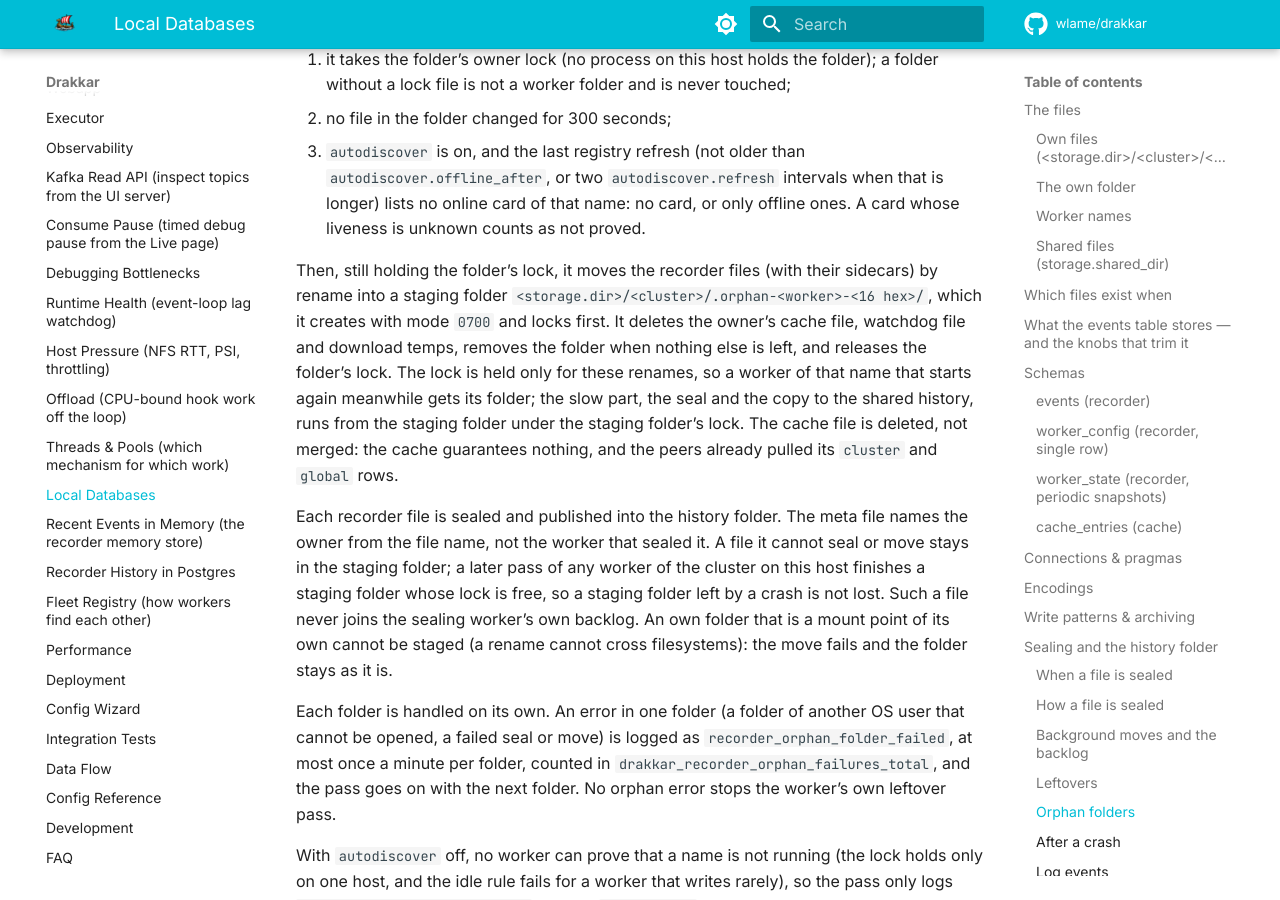
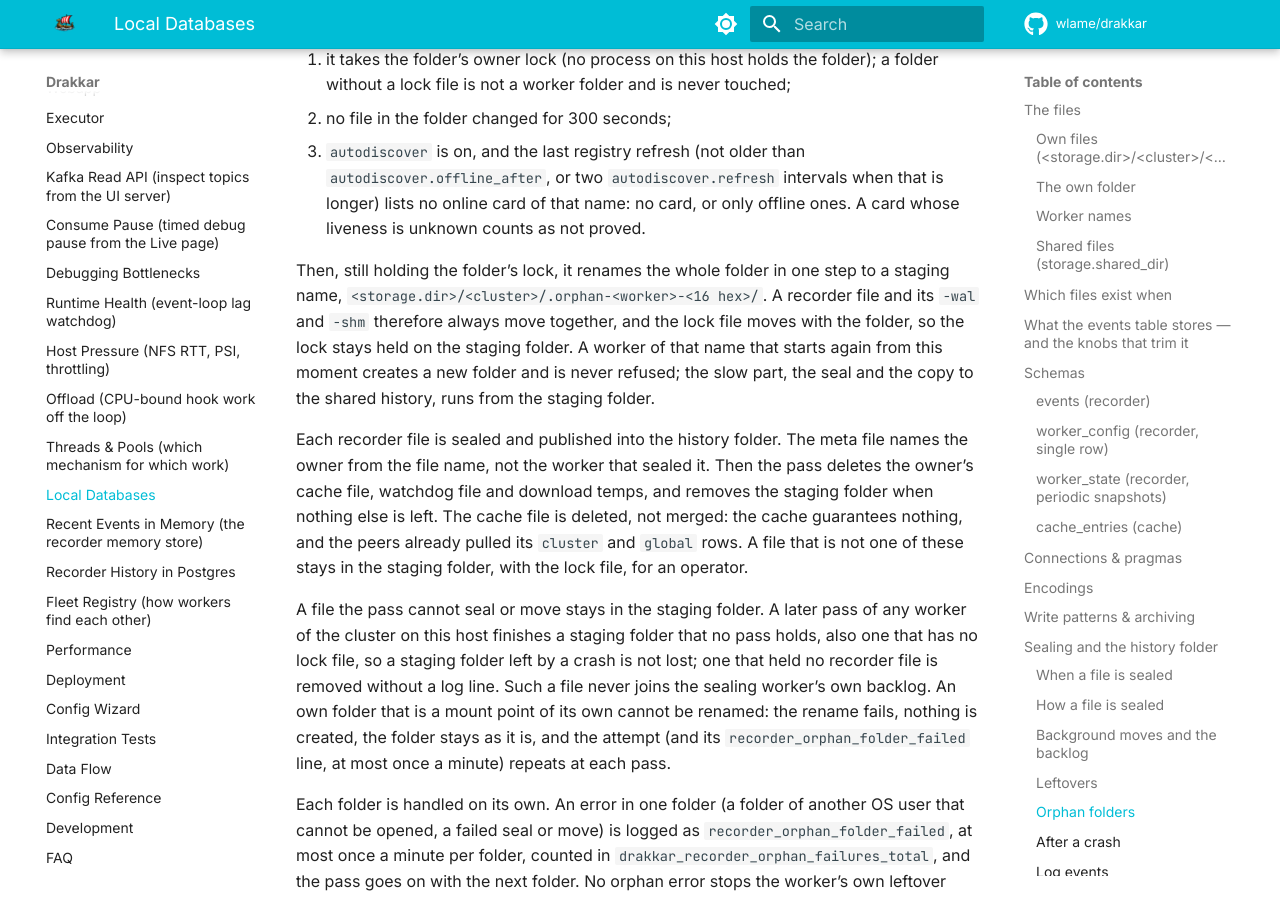
Before and after one commit to wlame/drakkar, an MkDocs documentation site: the page built from docs/local-databases.md, in a window 1280 px wide and 900 px high, scrolled down 14789 px. Built offline with MkDocs 1.6.1 and Material for MkDocs 9.7.7, drawn with Linux system fonts in a browser that asks for light colours; comment, search, counter and statistics services are not loaded; some of the changed text lies outside the part shown.

Commit message:
Move an orphan folder to its staging name in one rename under its lock.

```diff
--- a/docs/local-databases.md
+++ b/docs/local-databases.md
@@ -607,26 +607,31 @@ it can prove that the name is dead:
    or only offline ones. A card whose liveness is unknown counts as not
    proved.
 
-Then, still holding the folder's lock, it moves the recorder files (with
-their sidecars) by rename into a staging folder
-`<storage.dir>/<cluster>/.orphan-<worker>-<16 hex>/`, which it creates with
-mode `0700` and locks first. It deletes the owner's cache file, watchdog
-file and download temps, removes the folder when nothing else is left, and
-releases the folder's lock. The lock is held only for these renames, so a
-worker of that name that starts again meanwhile gets its folder; the slow
-part, the seal and the copy to the shared history, runs from the staging
-folder under the staging folder's lock. The cache file is deleted, not
-merged: the cache guarantees nothing, and the peers already pulled its
-`cluster` and `global` rows.
+Then, still holding the folder's lock, it renames the whole folder in one
+step to a staging name, `<storage.dir>/<cluster>/.orphan-<worker>-<16 hex>/`.
+A recorder file and its `-wal` and `-shm` therefore always move together,
+and the lock file moves with the folder, so the lock stays held on the
+staging folder. A worker of that name that starts again from this moment
+creates a new folder and is never refused; the slow part, the seal and the
+copy to the shared history, runs from the staging folder.
 
 Each recorder file is sealed and published into the history folder. The
 meta file names the owner from the file name, not the worker that sealed
-it. A file it cannot seal or move stays in the staging folder; a later
+it. Then the pass deletes the owner's cache file, watchdog file and download
+temps, and removes the staging folder when nothing else is left. The cache
+file is deleted, not merged: the cache guarantees nothing, and the peers
+already pulled its `cluster` and `global` rows. A file that is not one of
+these stays in the staging folder, with the lock file, for an operator.
+
+A file the pass cannot seal or move stays in the staging folder. A later
 pass of any worker of the cluster on this host finishes a staging folder
-whose lock is free, so a staging folder left by a crash is not lost. Such a
-file never joins the sealing worker's own backlog. An own folder that is a
-mount point of its own cannot be staged (a rename cannot cross
-filesystems): the move fails and the folder stays as it is.
+that no pass holds, also one that has no lock file, so a staging folder
+left by a crash is not lost; one that held no recorder file is removed
+without a log line. Such a file never joins the sealing worker's own
+backlog. An own folder that is a mount point of its own cannot be renamed:
+the rename fails, nothing is created, the folder stays as it is, and the
+attempt (and its `recorder_orphan_folder_failed` line, at most once a
+minute) repeats at each pass.
 
 Each folder is handled on its own. An error in one folder (a folder of
 another OS user that cannot be opened, a failed seal or move) is logged as
@@ -676,9 +681,9 @@ The Kafka side of a crash is in [Deployment](deployment.md#sudden-restart).
 | `recorder_sealed` | A sealed file reached the history folder. Fields: `db_path`, `destination`, `crossed_filesystems`, `size_bytes`, `events`. |
 | `recorder_leftover_sealed` | The same, for a leftover. For a file of an orphan folder it also carries `orphan_worker`. |
 | `recorder_seal_failed` | A seal or a move failed. Field `stage` is `seal` or `publish`. The file stays in the backlog. |
-| `recorder_orphan_folder_sealed` | info. Every recorder file of an [orphan folder](#orphan-folders) (or of a staging folder a dead sealer left) reached the history folder. Fields: `folder`, `worker`, `files`, `folder_removed`. |
+| `recorder_orphan_folder_sealed` | info. Every recorder file of an [orphan folder](#orphan-folders) (or of a staging folder a dead sealer left, when it held at least one) reached the history folder. Fields: `folder`, `worker`, `files`, `folder_removed`. |
 | `recorder_orphan_folder_found` | warning. An orphan folder that no process holds and whose files are idle, but that cannot be sealed; once per folder and reason per process. Fields: `folder`, `worker`, `reason` (`no_registry`: `autodiscover` is off; `registry_unknown`: the registry has not judged the name for an hour), `hint`. |
-| `recorder_orphan_folder_failed` | warning. An orphan folder or a staging folder failed at one step; at most once a minute per folder. Fields: `folder`, `worker`, `stage` (`list`, `lock`, `idle`, `stage`, `cleanup`, `seal`, `publish`), `error`, `error_type`, `suppressed`. The pass goes on with the next folder. |
+| `recorder_orphan_folder_failed` | warning. An orphan folder or a staging folder failed at one step; at most once a minute per folder. Fields: `folder`, `worker`, `stage` (`list`, `lock`, `idle`, `stage` (the rename), `seal`, `publish`, `cleanup`), `error`, `error_type`, `suppressed`. The pass goes on with the next folder. |
 | `recorder_orphan_folder_clock_ahead` | warning. A file of an orphan folder has a modification time ahead of the local clock, so the folder never looks idle; once per folder. Fields: `folder`, `worker`, `file`, `seconds_ahead`. |
 | `recorder_background_job_failed` | A background job failed with an unexpected error. Field `job` names it: `sealing`, `leftover_sealing`, `archive` (an archive pass) or `archive_footprint` (the footprint update of an archive slot that this worker did not win). A seal runs again at the next rotation tick, an archive pass at the next archive slot. |
 
```
Also changed, not shown: CHANGELOG.md (+2 -2 lines), 3 other files.
